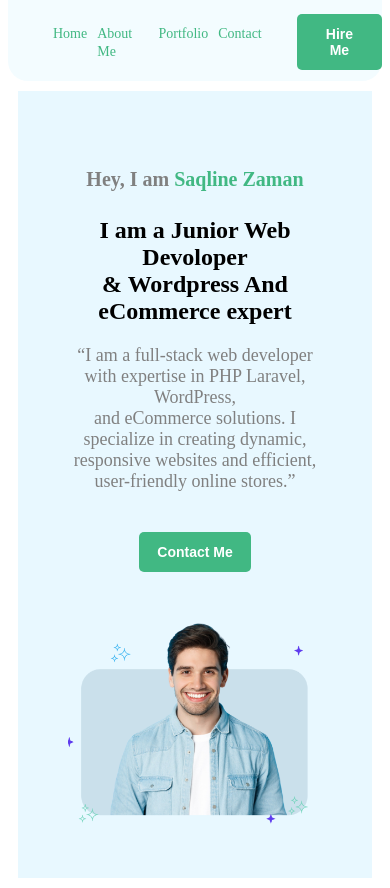
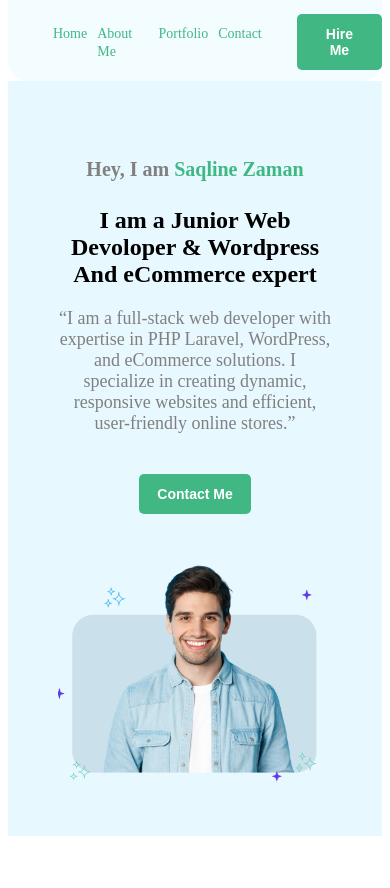
Before and after one commit to saqlinezaman/My-portfolio, a plain HTML site: page Index.html in a window 390 px wide. Shown: the part 80-968 px from the top of the page. After the commit the page ends 924 px from the top, so only its background shows below. Drawn offline with Linux system fonts and the light colour scheme.

Commit message:
fixing responsive

```diff
--- a/Index.html
+++ b/Index.html
@@ -28,8 +28,8 @@
         <section class="hero-section">
             <div class="banner">
                 <h4 class="banner-h4">Hey, I am <span class="multiple-color">Saqline Zaman</span></h4>
-                <h1 class="banner-titel">I am a Junior Web Devoloper<br>& Wordpress And eCommerce expert</h1>
-                <p class="banner-p">“I am a full-stack web developer with expertise in PHP Laravel, WordPress,<br> and eCommerce solutions. I specialize in creating dynamic, responsive  websites and efficient, user-friendly online stores.”</p>
+                <h1 class="banner-titel">I am a Junior Web Devoloper & Wordpress And eCommerce expert</h1>
+                <p class="banner-p">“I am a full-stack web developer with expertise in PHP Laravel, WordPress,<br>and eCommerce solutions. I specialize in creating dynamic, responsive  websites and efficient, user-friendly online stores.”</p>
                 <button class="nav_btn">Contact Me</button>
             </div>
             <div class="banner-image"><img src="img/Group 11 1.png" alt=""></div>
--- a/style.css
+++ b/style.css
@@ -132,7 +132,6 @@ nav ul a{
     }
     .hero-section{
         flex-direction: column;
-        margin: 10px;
         text-align: center;
 
     }
```
